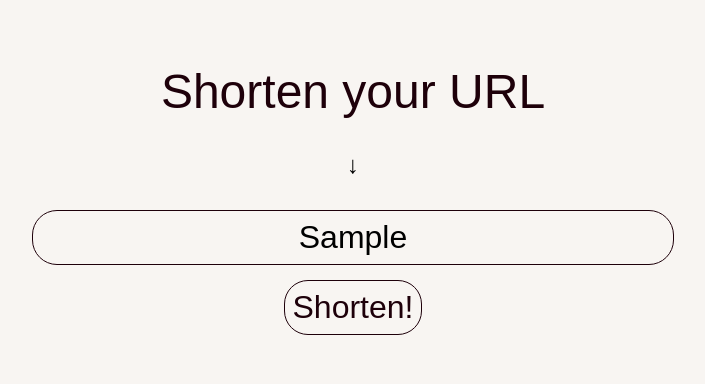
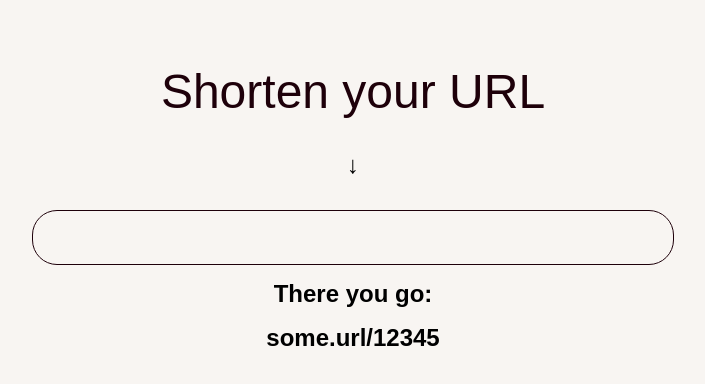
Before and after one commit to DanNisenson/url-shortener, a Next.js app: page / in a window 1280 px wide. Both pictures are taken after typing "Sample" into the empty fields and a click on the button "Shorten!". Shown: the top 384 px of the page, without its empty margins (287-992 px from the left). Built offline with nearby package versions, Linux system fonts and the light colour scheme.

Commit message:
add POST req and submition message

```diff
--- a/components/URLForm.tsx
+++ b/components/URLForm.tsx
@@ -1,14 +1,38 @@
 import { useState } from "react";
 
 export default function URLForm() {
-  const [url, setUrl] = useState("");
+  const [urlInput, setUrlInput] = useState({url: ""});
+  const [submition, setSubmition] = useState(0);
+  const [shortUrl, setShortUrl] = useState("");
 
   const handleChange = (e: React.ChangeEvent<HTMLInputElement>) => {
-    setUrl(e.target.value);
+    setUrlInput({url: e.target.value});
   };
 
   const handleSubmit = (e: React.FormEvent<HTMLFormElement>) => {
     e.preventDefault();
+    setSubmition(1);
+
+    const options = {
+      method: 'POST',
+      headers: {
+      'Content-Type': 'application/json',
+      },
+      body: JSON.stringify(urlInput),
+      };
+
+    fetch("/api", options)
+      .then((response) => response.json())
+      .then((newData) => {
+        console.log(newData);
+        setShortUrl(newData.message);
+        setSubmition(2);
+        setUrlInput({url: ""});
+      })
+      .catch((error) => {
+        console.log(error);
+        setSubmition(3);
+      });
     console.log("submit!!");
   };
 
@@ -16,14 +40,25 @@ export default function URLForm() {
     <form className="url-form" onSubmit={handleSubmit}>
       <label htmlFor="urlInput">
         <input
-        className="url-input"
+          className="url-input"
           type="text"
           name="urlInput"
-          value={url}
+          value={urlInput.url}
           onChange={handleChange}
         />
       </label>
-      <button className="url-btn">Shorten!</button>
+      {submition === 1 ? (
+        <h2>Loading...</h2>
+      ) : submition === 2 ? (
+        <>
+          <h2>There you go:</h2>
+          <h2>{shortUrl}</h2>
+        </>
+      ) : submition === 3 ? (
+        <h2>There&apos;s been an error :(</h2>
+      ) : (
+        <button className="url-btn">Shorten!</button>
+      )}
     </form>
   );
 }
--- a/pages/api/index.ts
+++ b/pages/api/index.ts
@@ -10,10 +10,10 @@ export default function handler(
 ) {
   switch (req.method) {
     case "GET":
-      res.status(200).json({ message: "This is your URL" });
+      res.status(200).json({ message: "some.url/12345" });
       break;
     case "POST":
-      res.status(201).json({ message: "URL shortened" });
+      res.status(201).json({ message: "some.url/12345" });
       break;
     default:
       res.status(400).json({ message: "Wrong method!" })
--- a/styles/globals.css
+++ b/styles/globals.css
@@ -48,7 +48,7 @@ main {
   text-align: center;
   font-size: 2rem;
   background-color: transparent;
-  transition: all .15s ease-in;
+  transition: outline .15s ease-in;
 }
 
 .url-input:focus {
```
Also changed, not shown: 1 other file (tests, documents, lock files or other folders).
